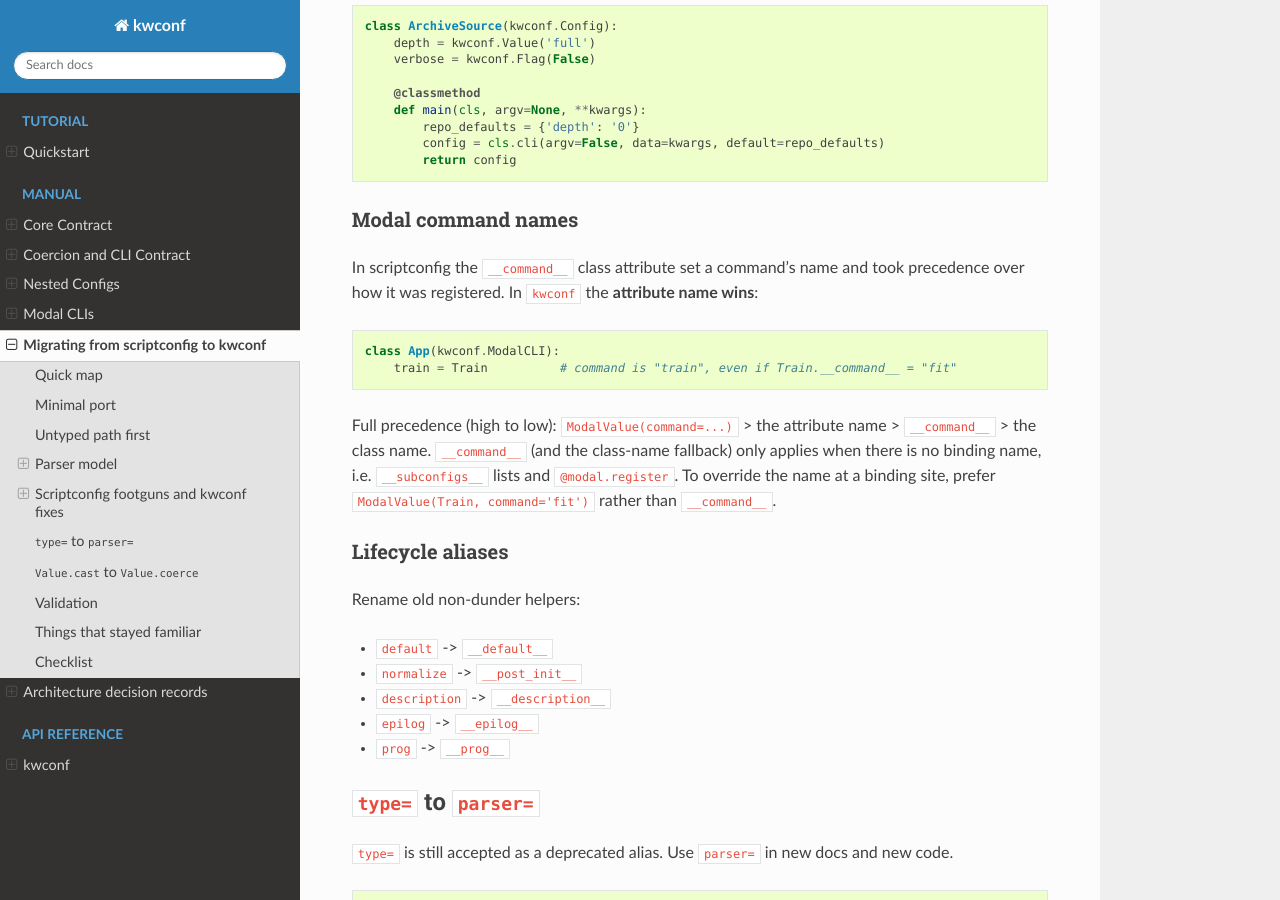
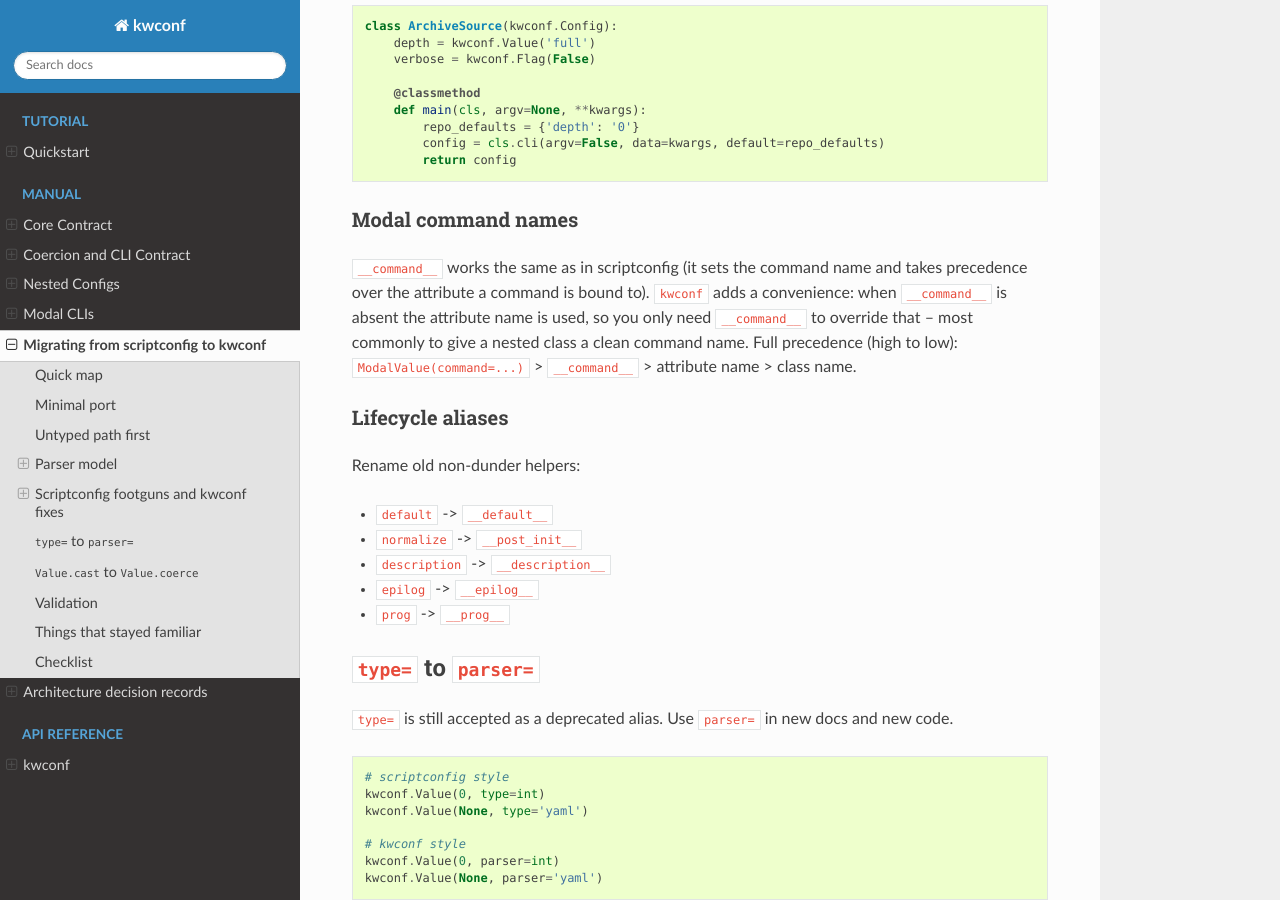
Before and after one commit to Erotemic/kwconf, a Sphinx documentation site: the page built from docs/source/manual/migration_from_scriptconfig.md, in a window 1280 px wide and 900 px high, scrolled down 5300 px. Built offline with Sphinx 7.4.7 and the Read the Docs theme 3.1.0, drawn with Linux system fonts in a browser that asks for light colours.

Commit message:
Revert command-name precedence: __command__ wins over attribute name
Restore the original precedence ModalValue(command=) > __command__ >
attribute name > class name. __command__ winning is what lets nested config
classes get clean command names (a nested `class Train` with
__command__='train' instead of the command being "Train"). __command__ stays
optional: when absent the attribute name is used. Updates the precedence docs,
migration note, tests, and the nested-class doctest accordingly.

Co-Authored-By: Claude Opus 4.8 (1M context) <noreply@anthropic.com>

````diff
--- a/docs/source/manual/migration_from_scriptconfig.md
+++ b/docs/source/manual/migration_from_scriptconfig.md
@@ -264,19 +264,12 @@ class ArchiveSource(kwconf.Config):
 
 ### Modal command names
 
-In scriptconfig the `__command__` class attribute set a command's name and took
-precedence over how it was registered. In `kwconf` the **attribute name wins**:
-
-```python
-class App(kwconf.ModalCLI):
-    train = Train          # command is "train", even if Train.__command__ = "fit"
-```
-
-Full precedence (high to low): `ModalValue(command=...)` > the attribute name >
-`__command__` > the class name. `__command__` (and the class-name fallback) only
-applies when there is no binding name, i.e. `__subconfigs__` lists and
-`@modal.register`. To override the name at a binding site, prefer
-`ModalValue(Train, command='fit')` rather than `__command__`.
+`__command__` works the same as in scriptconfig (it sets the command name and
+takes precedence over the attribute a command is bound to). `kwconf` adds a
+convenience: when `__command__` is absent the attribute name is used, so you only
+need `__command__` to override that -- most commonly to give a nested class a
+clean command name. Full precedence (high to low): `ModalValue(command=...)` >
+`__command__` > attribute name > class name.
 
 ### Lifecycle aliases
 
````
Also changed, not shown: CHANGELOG.md (+0 -8 lines), docs/source/manual/modal_cli.rst (+6 -5 lines), 2 other files.
